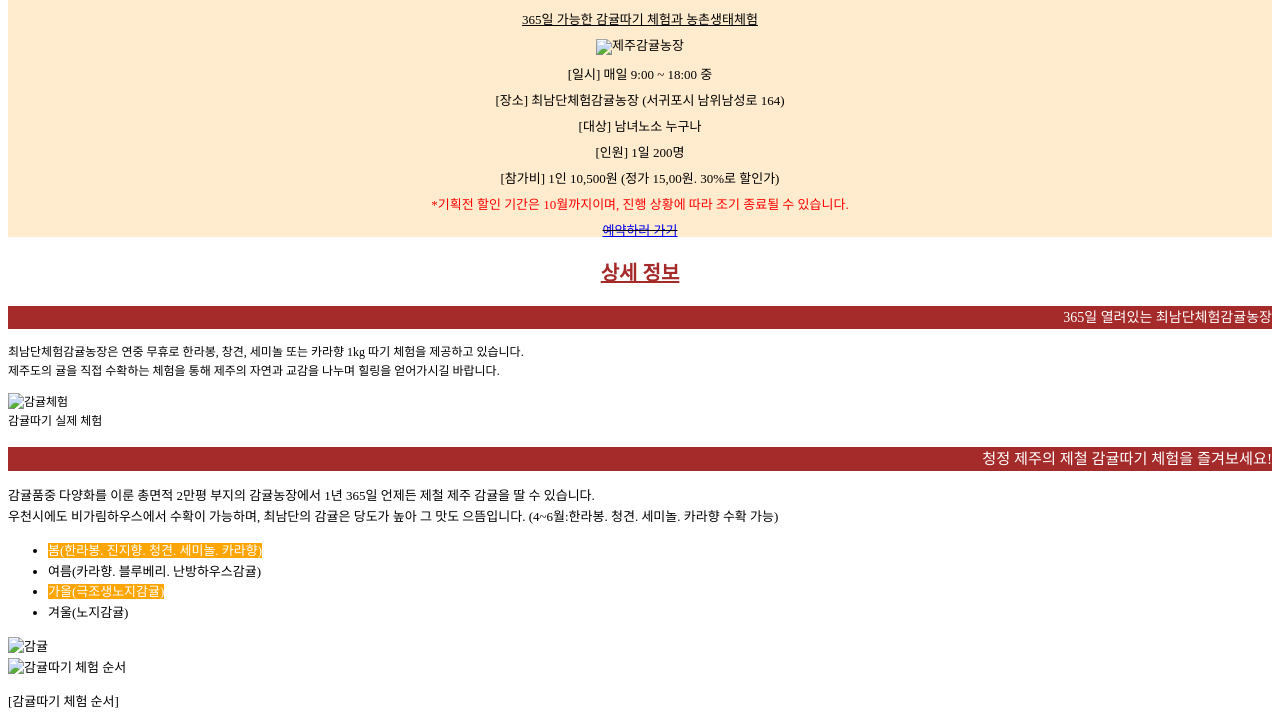
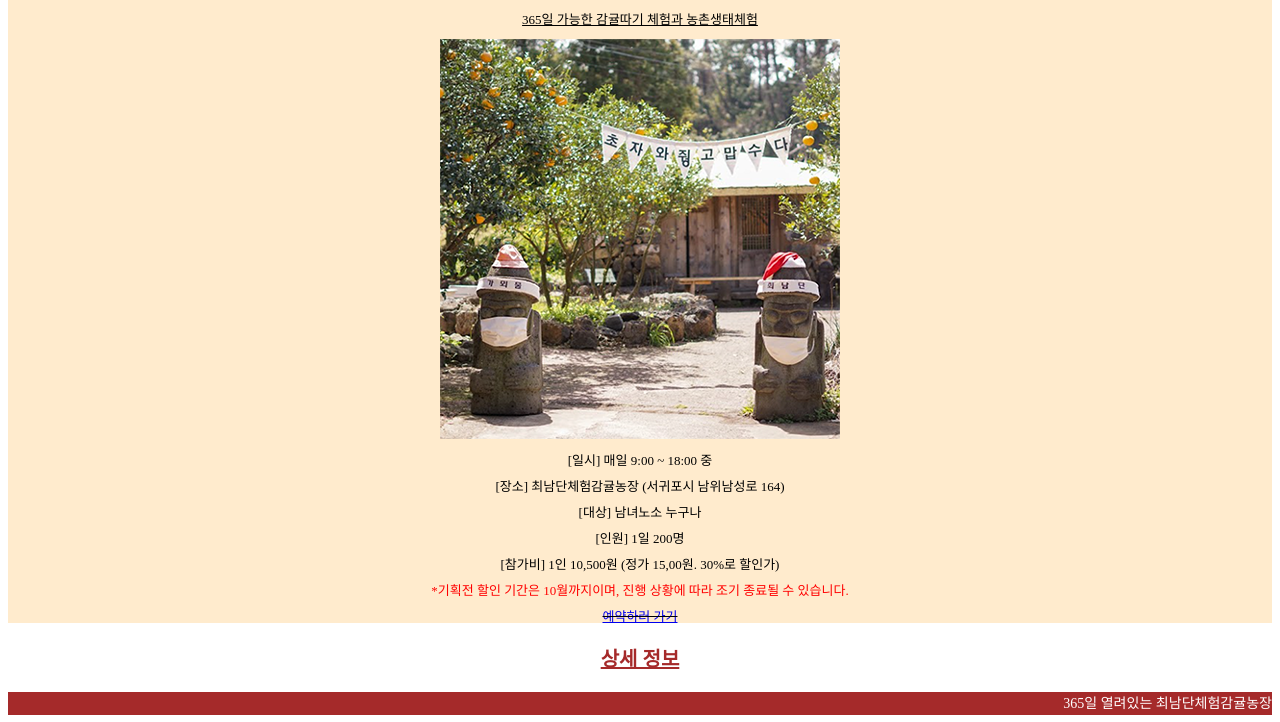
Before and after one commit to hyejineeeeee/ex, a plain HTML site: page fontex.html in a window 1280 px wide. Shown: the part 40-762 px from the top of the page. Drawn offline with Linux system fonts and the light colour scheme.

Commit message:
fontex.html

```diff
--- a/fontex.html
+++ b/fontex.html
@@ -78,7 +78,7 @@
     <section id="main">
         <h1>최남단 체험 감귤 농장</h1>
         <p class="txt2">365일 가능한 감귤따기 체험과 농촌생태체험</p>
-        <img src="./txt_img01.png" alt="제주감귤농장">
+        <img src="./예제 이미지/txt_img01.png" alt="제주감귤농장">
         <p>[일시] 매일 9:00 ~ 18:00 중</p>
         <p>[장소] 최남단체험감귤농장 (서귀포시 남위남성로 164)</p>
         <p>[대상] 남녀노소 누구나</p>
@@ -93,7 +93,7 @@
     <section id="main2">
         <h3 class="txt3">365일 열려있는 최남단체험감귤농장</h3>
         <p>최남단체험감귤농장은 연중 무휴로 한라봉, 창견, 세미놀 또는 카라향 1kg 따기 체험을 제공하고 있습니다.<br>제주도의 귤을 직접 수확하는 체험을 통해 제주의 자연과 교감을 나누며 힐링을 얻어가시길 바랍니다.</p>
-        <img src="./txt_img02.jpg" alt="감귤체험">
+        <img src="./예제 이미지/txt_img02.jpg" alt="감귤체험">
         <figcaption>감귤따기 실제 체험</figcaption>
     </section>
     <section id="main3">
@@ -105,8 +105,8 @@
             <li><span class="color">가을(극조생노지감귤)</span></li>
             <li>겨울(노지감귤)</li>
         </ul>
-        <img src="./txt_img03.jpg" alt="감귤"><br>
-        <img src="./txt_img04.png" alt="감귤따기 체험 순서">
+        <img src="./예제 이미지/txt_img03.jpg" alt="감귤"><br>
+        <img src="./예제 이미지/txt_img04.png" alt="감귤따기 체험 순서">
         <p>[감귤따기 체험 순서]</p>
         <ol>
             <li>최남단감귤농장 소개와 체험시 주의사항에 대한 안내(5분)</li>
```
